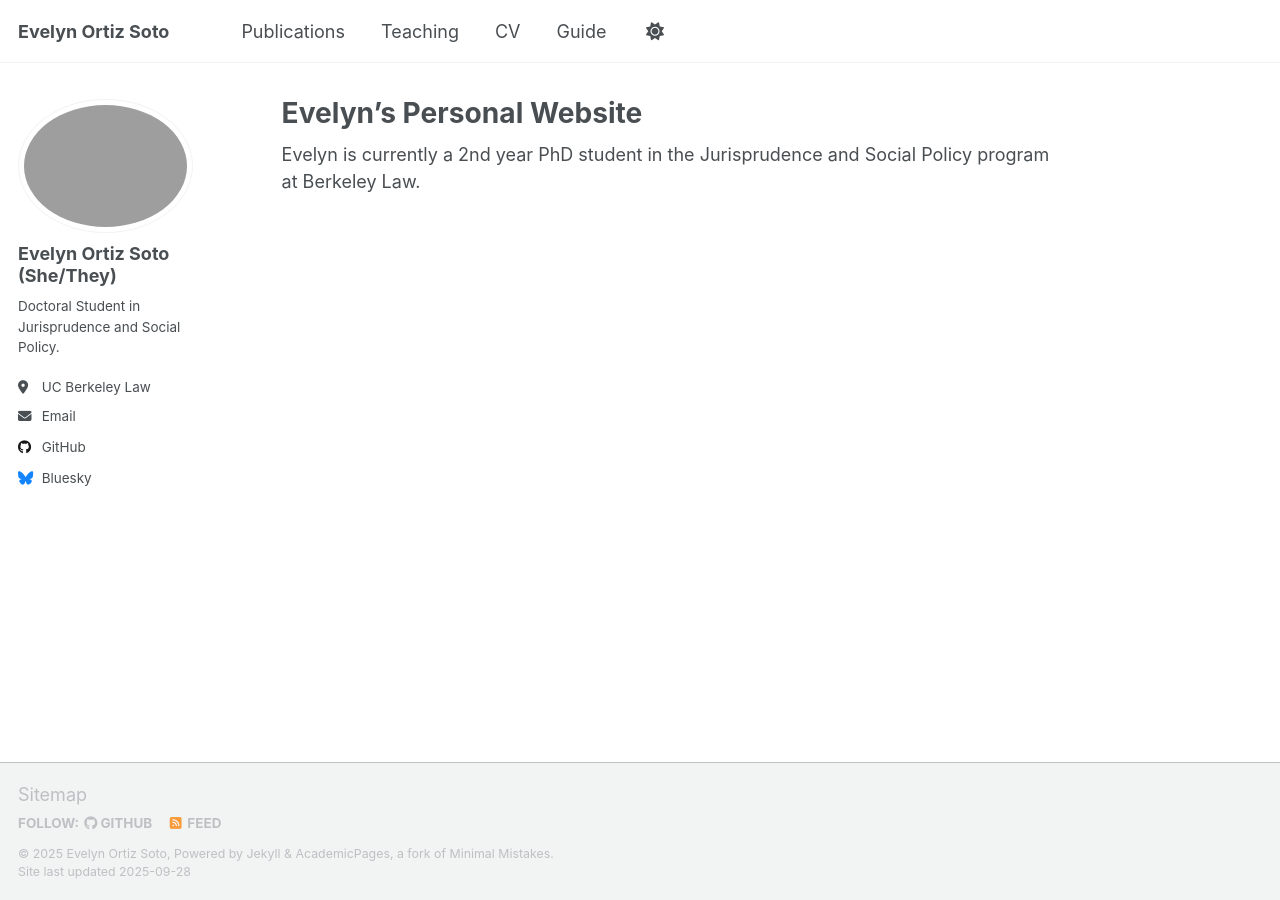
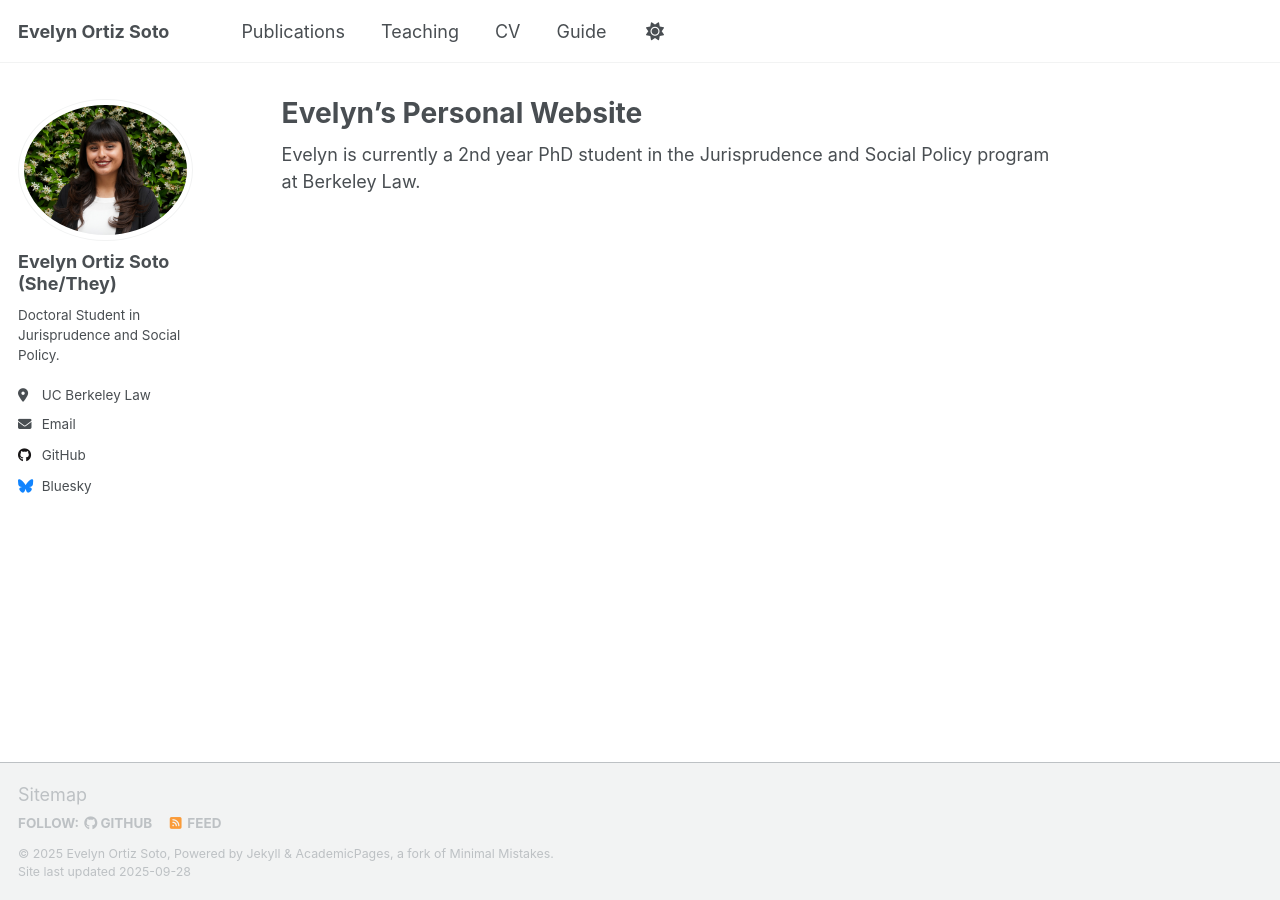
Before and after one commit to evelynortizsoto-jsp/evelynortizsoto-jsp.github.io, a Jekyll site: the page built from _pages/about.md, in a window 1280 px wide. Built offline with Jekyll 4.4.1, drawn with Linux system fonts in a browser that asks for light colours; a script that is not in the unit is left out.

Commit message:
fourth attempt to update profile pic fml

```diff
--- a/_config.yml
+++ b/_config.yml
@@ -23,7 +23,7 @@ repository               : "academicpages/academicpages.github.io"
 #               Additional customization can be done by editing /_includes/author-profile.html
 author:
   # Biographic information
-  avatar           : "/images/evelyn_profile.jpeg"
+  avatar           : "evelyn_profile.jpg"
   name             : "Evelyn Ortiz Soto (She/They)"
   pronouns         : # example: "she/her"
   bio              : "Doctoral Student in Jurisprudence and Social Policy."
```
